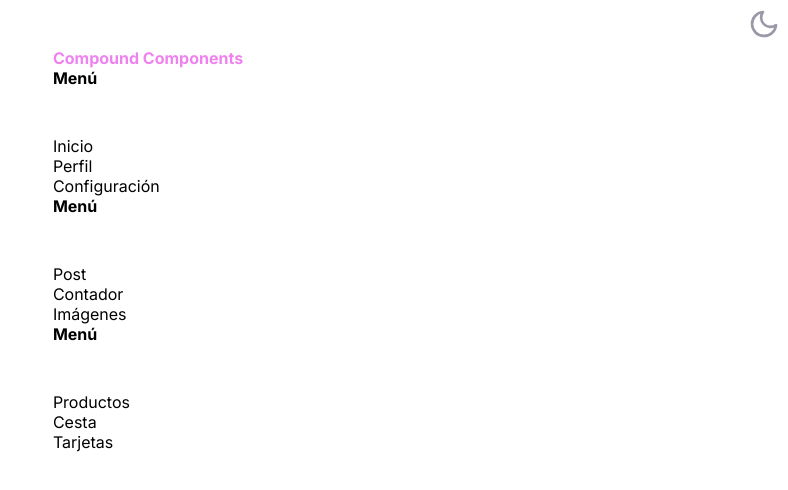
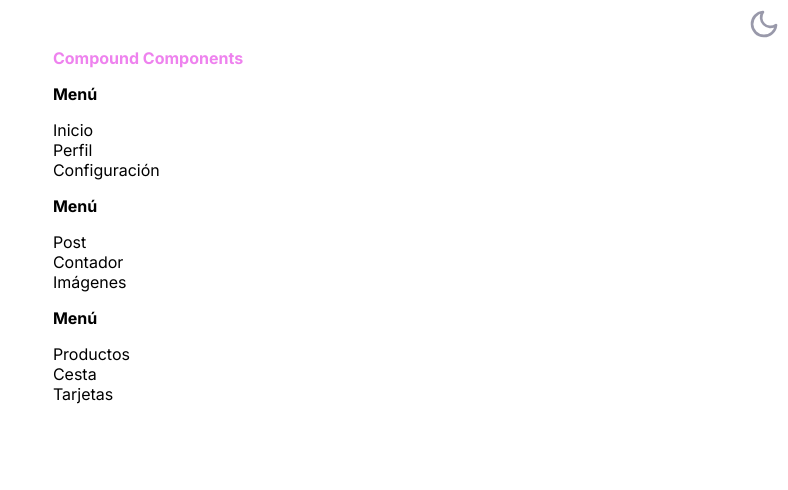
Before and after one commit to catharygr/patrones-react-nextjs, a Next.js app: page / in a window 1280 px wide. Shown: the top 490 px of the page, without its empty margins (492-1280 px from the left). Built offline with nearby package versions, Linux system fonts and the light colour scheme.

Commit message:
Trabajando en Menu.jsx

```diff
--- a/src/app/componentes/menu/Menu.jsx
+++ b/src/app/componentes/menu/Menu.jsx
@@ -13,7 +13,7 @@ export const Menu = ({ children }) => {
 
   return (
     <MenuContext.Provider value={{ activeColor, handleItemClick }}>
-      <h1>Menú</h1>
+      <h1 className={styles.h1}>Menú</h1>
       <ul className={styles.navList}></ul>
       {children}
     </MenuContext.Provider>
--- a/src/app/componentes/menu/Menu.module.css
+++ b/src/app/componentes/menu/Menu.module.css
@@ -1,8 +1,10 @@
 .navList {
   display: flex;
-  list-style: none;
+  margin-bottom: 1rem;
+}
 
-  margin-bottom: 3rem;
+.h1 {
+  margin-top: 1rem;
 }
 
 .navItem {
```
